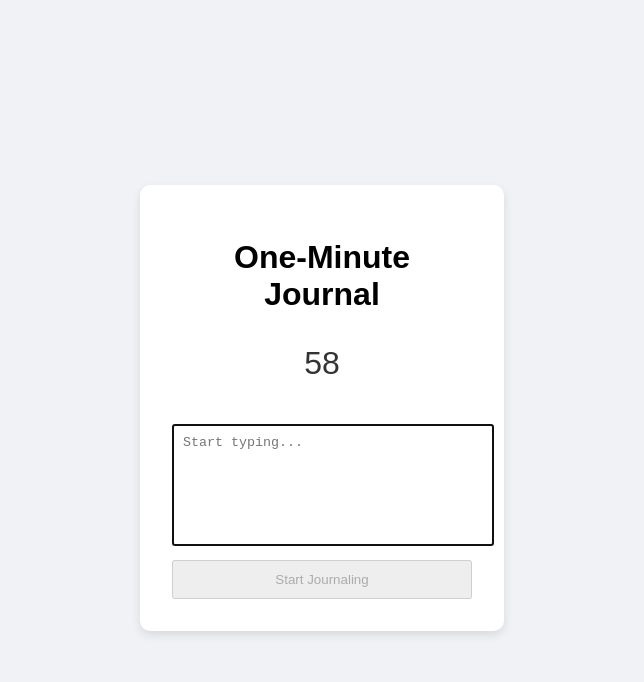
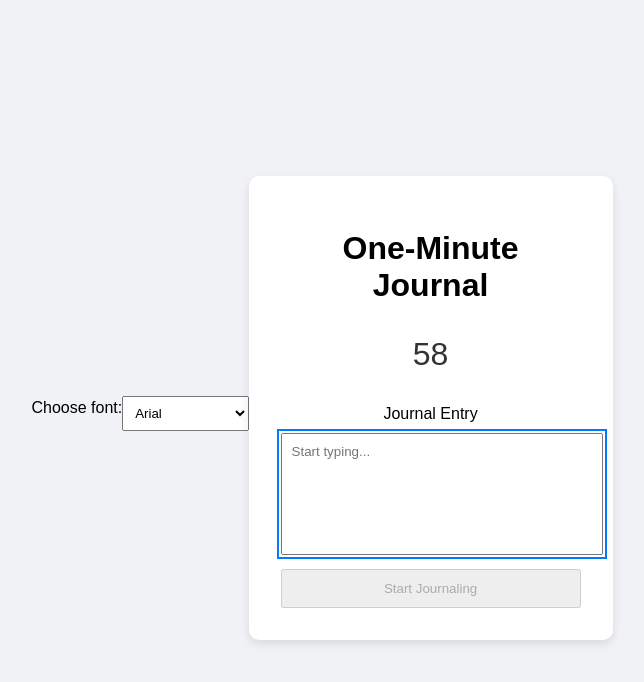
Before and after one commit to prashant-8054/One-Minute-Journaling, a website: page index.html in a window 1280 px wide. Both pictures are taken after a click on the button "Start Journaling". Shown: the whole page, without its empty margins (318-962 px from the left). Drawn offline with Linux system fonts and the light colour scheme.

Commit message:
added font-selecting feature

```diff
--- a/index.html
+++ b/index.html
@@ -8,12 +8,25 @@
 </head>
 <body>
 
+    <label for="fontSelect">Choose font:</label>
+    <select id="fontSelect">
+        <option value="Arial, sans-serif">Arial</option>
+        <option value="'Courier New', monospace">Courier New</option>
+        <option value="'Georgia', serif">Georgia</option>
+        <option value="'Times New Roman', serif">Times New Roman</option>
+        <option value="'Comic Sans MS', cursive">Comic Sans MS</option>
+    </select>
+
+    <form action="" method="post" autocomplete="off">
     <div class="container">
         <h1>One-Minute Journal</h1>
-        <p id="timer">60</p>
-        <textarea id="journalInput" placeholder="Start typing..." disabled></textarea>
-        <button id="startBtn">Start Journaling</button>
+        <p id="timer" aria-live="polite">60</p>
+        <label for="journalInput" class="visually-hidden">Journal Entry</label>
+        <textarea id="journalInput" name="Entry" placeholder="Start typing..." disabled></textarea>
+        <button id="startBtn" type="button">Start Journaling</button>
+        <!-- <button>Reset</button> -->
     </div>
+    </form>
 
     <script src="/script.js"></script>
 </body>
--- a/script.js
+++ b/script.js
@@ -1,6 +1,8 @@
+document.addEventListener("DOMContentLoaded", () => {
     const startBtn = document.getElementById("startBtn");
     const journalInput = document.getElementById("journalInput");
     const timerDisplay = document.getElementById("timer");
+    const fontSelect = document.getElementById("fontSelect");
 
     const DURATION = 60;
     let timer;
@@ -12,22 +14,31 @@ function endTimer() {
             message.id = "endMessage";
             message.style.color = "orange";
             startBtn.parentNode.appendChild(message);
+        } else {
+            message.style.display = "block";
         }
         message.textContent = "Time's up! Your journal entry has been saved.";
     }
 
-const oldMessage = document.getElementById("endMessage");
-if (oldMessage) {
-    oldMessage.style.display = "none";
-}
-
     function submitEntry(entry) {
-    console.log("Entry submitted:", entry);
+        console.log(`Entry submitted: ${entry}`);
         endTimer();
         // Save entry logic can go here
     }
 
+    fontSelect.addEventListener("change", () => {
+        journalInput.style.fontFamily = fontSelect.value;
+    });
+
     startBtn.addEventListener("click", () => {
+        const endMessage = document.getElementById("endMessage");
+        if (endMessage) {
+            endMessage.style.display = "none";
+        }
+
+        if (timer) clearInterval(timer); // Safety check
+
+        journalInput.style.fontFamily = fontSelect.value;
         journalInput.disabled = false;
         journalInput.value = "";
         journalInput.focus();
@@ -46,6 +57,11 @@ startBtn.addEventListener("click", () => {
             }
         }, 1000);
     });
+});
+
+
+
+
 
 
 
--- a/style.css
+++ b/style.css
@@ -34,3 +34,20 @@ body {
     font-size: 2em;
     color: #333;
 }
+
+button:focus, textarea:focus {
+    outline: 2px solid #007bff;
+    outline-offset: 2px;
+}
+
+:root {
+    --bg-color: #f0f2f5;
+    --card-bg: #fff;
+    --primary: #333;
+}
+
+#fontSelect {
+    margin-top: 10px;
+    width: 10%;
+    padding: 8px;
+}
```
Lines whose indentation alone changed are shown as unchanged.
